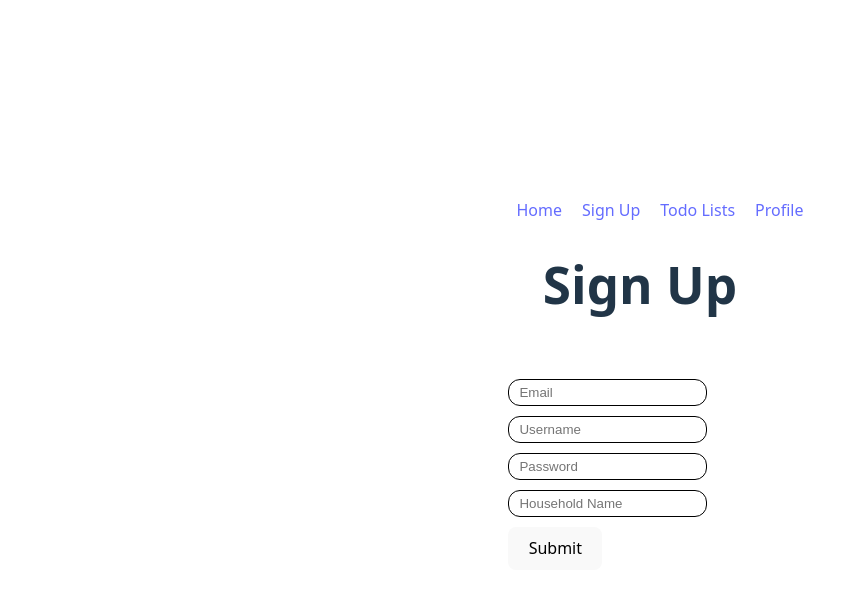
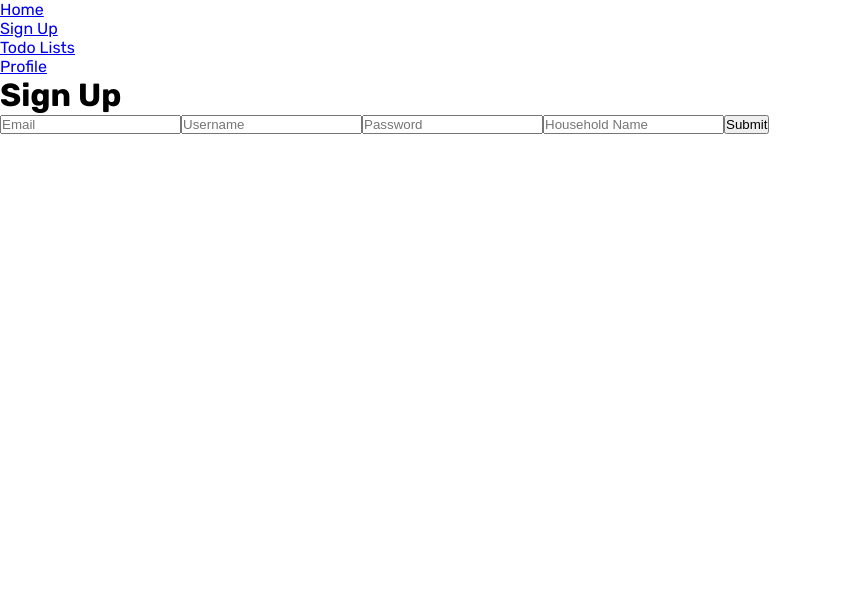
Before and after one commit to Risclover/toby, a React (Vite) app: page /signup in a window 1280 px wide. Shown: the top 592 px of the page, without its empty margins (0-866 px from the left). Built offline with nearby package versions, Linux system fonts and the light colour scheme; no server answers.

Commit message:
reset styles

```diff
--- a/src/App.css
+++ /dev/null
@@ -1,55 +0,0 @@
-#root {
-  max-width: 1280px;
-  margin: 0 auto;
-  padding: 2rem;
-  text-align: center;
-}
-
-.logo {
-  height: 6em;
-  padding: 1.5em;
-  will-change: filter;
-  transition: filter 300ms;
-}
-
-.logo:hover {
-  filter: drop-shadow(0 0 2em #646cffaa);
-}
-
-.logo.react:hover {
-  filter: drop-shadow(0 0 2em #61dafbaa);
-}
-
-.navbar {
-  display: flex;
-  gap: 20px;
-  margin: 0 auto;
-}
-
-ul {
-  list-style-type: none;
-}
-
-@keyframes logo-spin {
-  from {
-    transform: rotate(0deg);
-  }
-
-  to {
-    transform: rotate(360deg);
-  }
-}
-
-@media (prefers-reduced-motion: no-preference) {
-  a:nth-of-type(2) .logo {
-    animation: logo-spin infinite 20s linear;
-  }
-}
-
-.card {
-  padding: 2em;
-}
-
-.read-the-docs {
-  color: #888;
-}
--- a/src/App.tsx
+++ b/src/App.tsx
@@ -1,7 +1,7 @@
 import { AppRoutes } from '@/routes'
-import './App.css'
 import { Navbar } from '@/components'
 import { BrowserRouter } from 'react-router-dom'
+import "./assets/styles/global.css"
 
 function App() {
   return (
--- /dev/null
+++ b/src/assets/styles/global.css
@@ -0,0 +1,13 @@
+@import url('https://fonts.googleapis.com/css2?family=Rubik:ital,wght@0,300..900;1,300..900&display=swap');
+
+* {
+    box-sizing: border-box;
+    padding: 0;
+    margin: 0;
+}
+
+body {
+    font-family: "Rubik", sans-serif;
+    font-style: normal;
+    width: 100%;
+}
--- a/src/index.css
+++ /dev/null
@@ -1,87 +0,0 @@
-:root {
-  font-family: system-ui, Avenir, Helvetica, Arial, sans-serif;
-  line-height: 1.5;
-  font-weight: 400;
-
-  color-scheme: light dark;
-  color: rgba(255, 255, 255, 0.87);
-  background-color: #242424;
-
-  font-synthesis: none;
-  text-rendering: optimizeLegibility;
-  -webkit-font-smoothing: antialiased;
-  -moz-osx-font-smoothing: grayscale;
-}
-
-a {
-  font-weight: 500;
-  color: #646cff;
-  text-decoration: inherit;
-}
-
-a:hover {
-  color: #535bf2;
-}
-
-body {
-  margin: 0;
-  display: flex;
-  place-items: center;
-  min-width: 320px;
-  min-height: 100vh;
-}
-
-h1 {
-  font-size: 3.2em;
-  line-height: 1.1;
-}
-
-button {
-  border-radius: 8px;
-  border: 1px solid transparent;
-  padding: 0.6em 1.2em;
-  font-size: 1em;
-  font-weight: 500;
-  font-family: inherit;
-  background-color: #1a1a1a;
-  cursor: pointer;
-  transition: border-color 0.25s;
-}
-
-button:hover {
-  border-color: #646cff;
-}
-
-button:focus,
-button:focus-visible {
-  outline: 4px auto -webkit-focus-ring-color;
-}
-
-form {
-  display: flex;
-  flex-direction: column;
-  align-items: start;
-  gap: 10px;
-}
-
-input {
-  border-radius: 12px;
-  outline: none;
-  border: 1px solid black;
-  padding: 5px 10px;
-}
-
-@media (prefers-color-scheme: light) {
-  :root {
-    color: #213547;
-    background-color: #ffffff;
-  }
-
-  a:hover {
-    color: #747bff;
-  }
-
-  button {
-    background-color: #f9f9f9;
-  }
-}
--- a/src/main.tsx
+++ b/src/main.tsx
@@ -4,7 +4,6 @@ import App from './App';
 import { Provider } from 'react-redux';
 import { configureStore } from '@reduxjs/toolkit';
 import { apiSlice } from './store/apiSlice';
-import './index.css';
 
 const store = configureStore({
   reducer: {
--- a/src/routes/AppRoutes.tsx
+++ b/src/routes/AppRoutes.tsx
@@ -1,10 +1,9 @@
-import { Routes, Route, BrowserRouter } from "react-router-dom";
+import { Routes, Route } from "react-router-dom";
 import { Join } from "../Join";
 import { SignUp } from "../SignUp";
-import { SignIn } from "../SignIn";
 import { UserPage } from "../pages/UserPage";
 import { TodoLists } from "../components/TodoLists";
-import { Dashboard } from "../pages/Dashboard";
+import { Dashboard } from "@/pages/Dashboard";
 
 export const AppRoutes = () => {
     return (
```
Also changed, not shown: src/assets/styles/Dashboard.css (added, +14 -0 lines).
